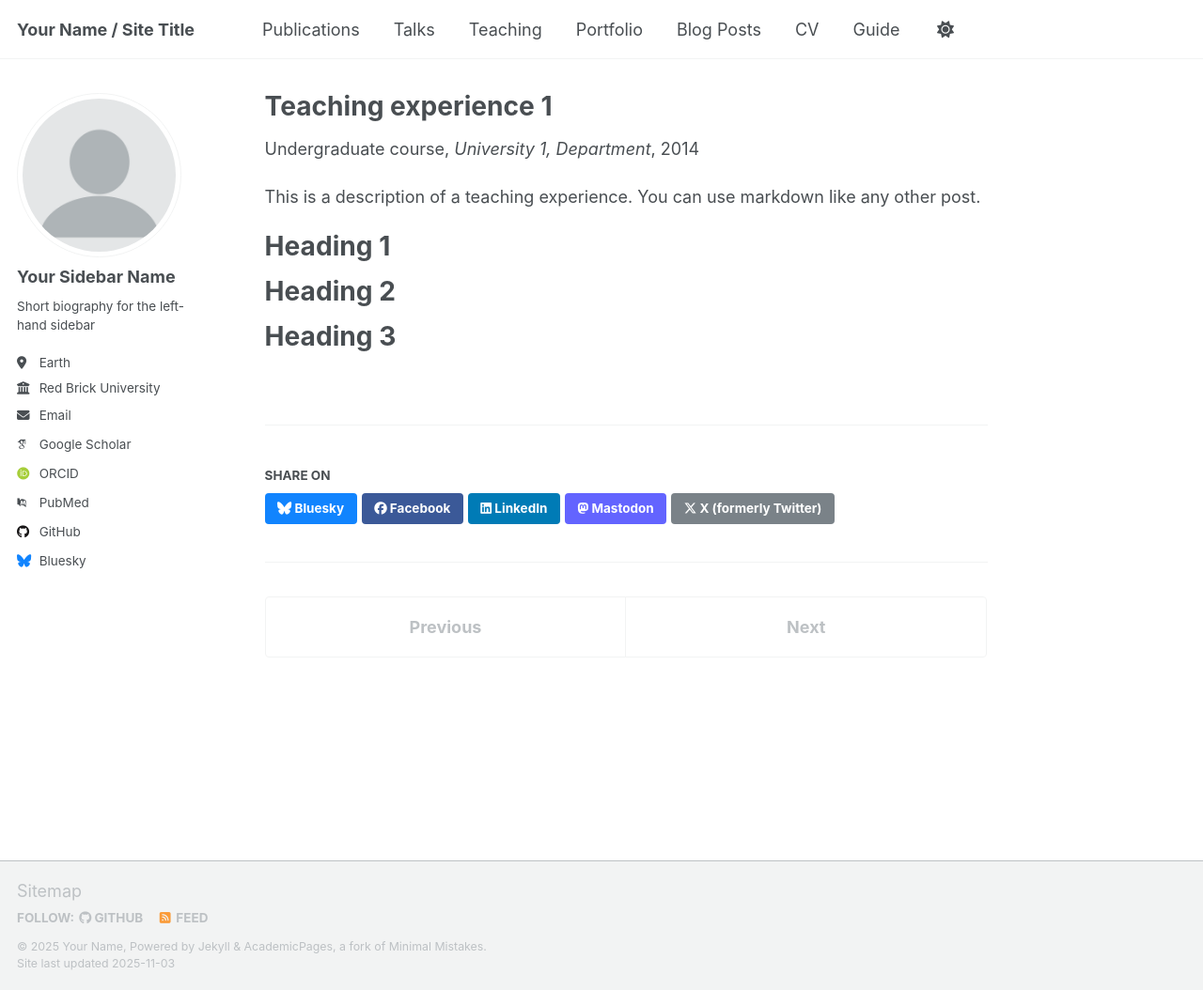
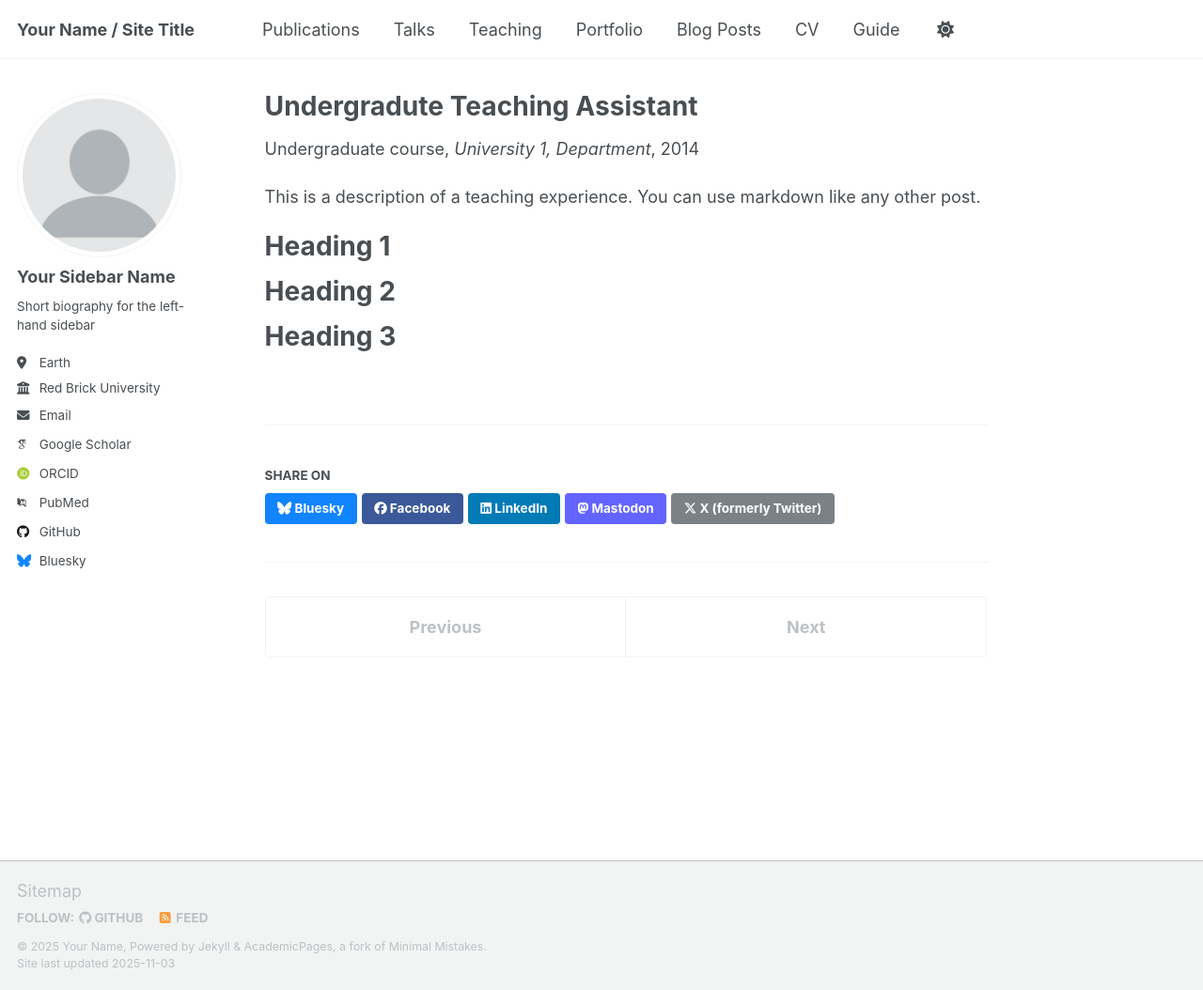
Before and after one commit to senumit/senumit.github.io, a Jekyll site: the page built from _teaching/2014-spring-teaching-1.md, in a window 1280 px wide and 1054 px high. Shown: the whole window at 94% size. Built offline with Jekyll 4.4.1, drawn with Linux system fonts in a browser that asks for light colours; some web fonts are replaced; a script that is not in the unit is left out.

Commit message:
Update 2014-spring-teaching-1.md

```diff
--- a/_teaching/2014-spring-teaching-1.md
+++ b/_teaching/2014-spring-teaching-1.md
@@ -1,5 +1,5 @@
 ---
-title: "Teaching experience 1"
+title: "Undergradute Teaching Assistant"
 collection: teaching
 type: "Undergraduate course"
 permalink: /teaching/2014-spring-teaching-1
```
